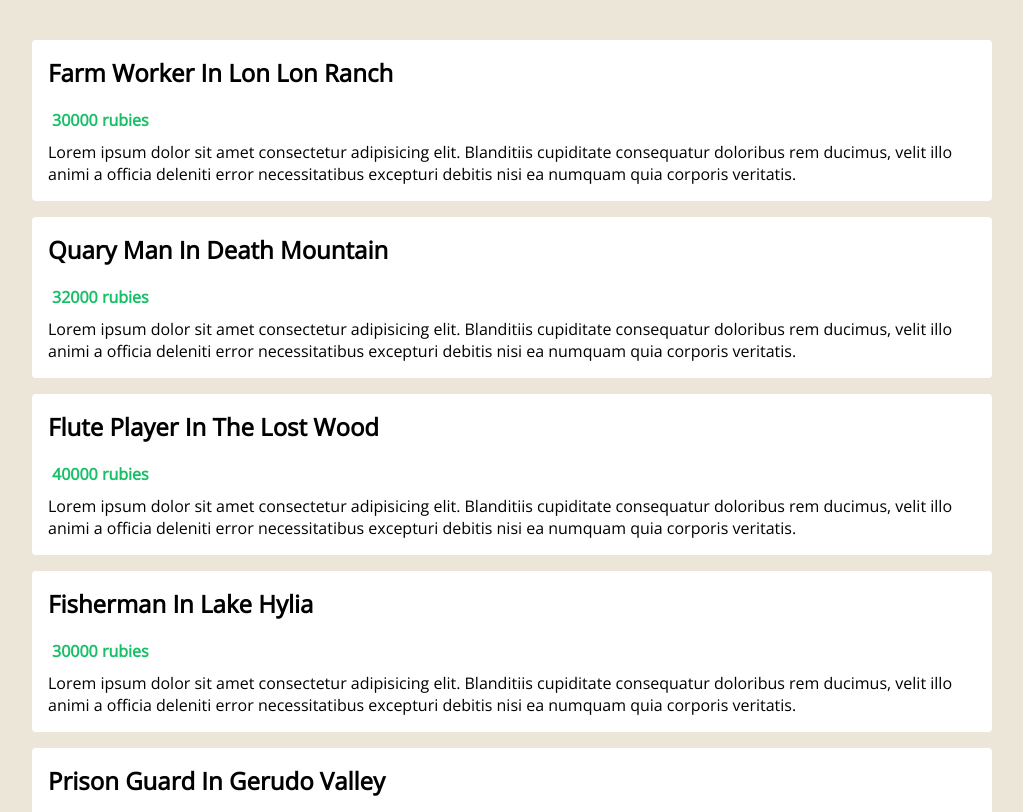
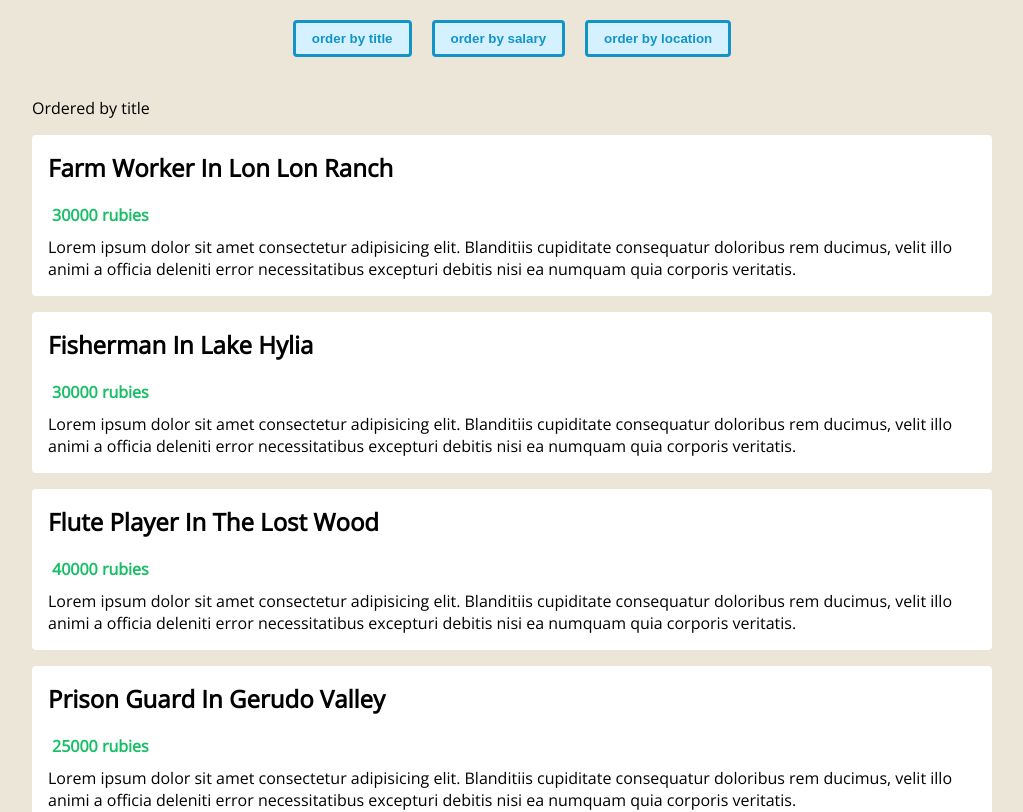
Before and after one commit to Antony-jacques/hyrule-jobs, a Vue app: page / in a window 1280 px wide. Shown: the top 812 px of the page, without its empty margins (128-1151 px from the left). Built offline with nearby package versions, Linux system fonts and the light colour scheme.

Commit message:
sort jobs

```diff
--- a/src/App.vue
+++ b/src/App.vue
@@ -1,6 +1,13 @@
 <template>
   <div class="app">
-      <JobList :jobs="jobs" />
+    <header>
+      <div class="order">
+        <button @click="updateSortCriteria('title')">order by title</button>
+        <button @click="updateSortCriteria('salary')">order by salary</button>
+        <button @click="updateSortCriteria('location')">order by location</button>
+      </div>
+    </header>
+      <JobList :jobs="jobs" :sortCriteria="sortCriteria" />
   </div>
 
 </template>
@@ -8,6 +15,7 @@
 <script lang="ts">
 import { defineComponent, reactive, toRefs, ref } from 'vue';
 import Job from './types/Job'
+import JobProperty from './types/JobProperty'
 import JobList from './components/JobList.vue'
 
 export default defineComponent({ // defineComponent for typescript component
@@ -47,7 +55,15 @@
       },
     ])
 
-    return { jobs }
+    const sortCriteria = ref<JobProperty>('title')
+
+    const updateSortCriteria = (property: JobProperty) => {
+      console.log(jobs.value)
+      sortCriteria.value = property
+      //jobs.value = jobs.value.sort((a,b)=>a[property] - b.property)
+    }
+
+    return { jobs, updateSortCriteria, sortCriteria }
   },
 
 
@@ -56,5 +72,20 @@
 
 <style>
 
-
+header {
+  text-align: center;
+}
+header .order {
+  margin-top: 20px;
+}
+button {
+  margin: 0 10px;
+  color: #1195c9;
+  border: 3px solid #1195c9;
+  background: #d5f0ff;
+  padding: 8px 16px;
+  border-radius: 4px;
+  cursor: pointer;
+  font-weight: bold;
+}
 </style>
--- a/src/components/JobList.vue
+++ b/src/components/JobList.vue
@@ -1,7 +1,8 @@
 <template>
   <div class="job-list">
     <ul>
-      <li v-for="job in jobs" :key="job.id">
+      <p>Ordered by {{sortCriteria}}</p>
+      <li v-for="job in getOrderedJobs" :key="job.id">
         <h2>{{ job.title }} in {{ job.location }}</h2>
         <div class="salary">
           <p>
@@ -20,8 +21,9 @@
 </template>
 
 <script lang="ts">
-import { defineComponent, PropType, } from 'vue';
+import { computed, defineComponent, PropType, } from 'vue';
 import Job from "@/types/Job";
+import JobProperty from "@/types/JobProperty";
 
 export default defineComponent({
   props: {
@@ -29,7 +31,24 @@
       required: true,
       type: Array as PropType<Job[]>, // to type props: import & use PropType
     },
+    sortCriteria: {
+      required: true,
+      type: String as PropType<JobProperty>
+    }
   },
+
+
+  setup(props){
+    const getOrderedJobs = computed(()=>{
+      //sort() edite l'array de base qui est une props. pour empécher cela on crée une copie de props.jobs
+      return [...props.jobs].sort((a:Job, b:Job) => {
+        return a[props.sortCriteria] > b[props.sortCriteria] ? 1 : -1
+      })
+    })
+    return {getOrderedJobs}
+  }
+
+
 });
 </script>
 
--- /dev/null
+++ b/src/types/JobProperty.ts
@@ -0,0 +1,3 @@
+type JobProperty =  'title' |'location' |'salary'
+
+export default JobProperty
```
